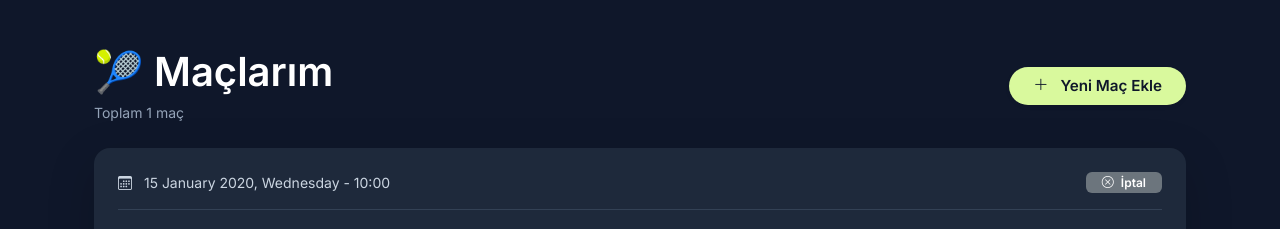
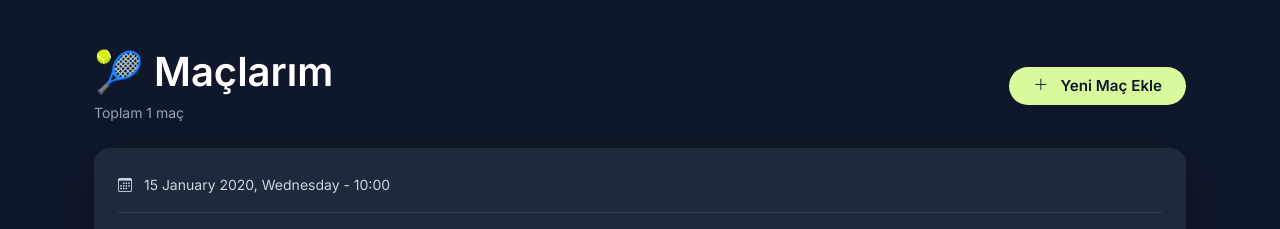
Before and after one commit to yamanalparslan/a, a Django app: page /players/matches/ in a window 1280 px wide. Shown: the part 70-299 px from the top of the page. Run offline with Django 5.2, Linux system fonts and the light colour scheme; a user stored in the database is signed in; tables that the repository leaves empty hold one stand-in row (values such as "Sample post"); data that the repository does not hold is empty.

Commit message:
Improve match detail page

```diff
--- a/players/templates/players/match_list.html
+++ b/players/templates/players/match_list.html
@@ -32,27 +32,12 @@
 
                     <div class="card-body p-4">
 
-                        <!-- TARIH + DURUM -->
-                        <div class="d-flex justify-content-between align-items-center mb-3 pb-3" style="border-bottom: 1px solid #334155;">
+                        <!-- TARIH -->
+                        <div class="mb-3 pb-3" style="border-bottom: 1px solid #334155;">
                             <small style="color: #cbd5e1;">
                                 <i class="bi bi-calendar3 me-2"></i>
                                 {{ match.match_date|date:"d F Y, l - H:i" }}
                             </small>
-
-                            <!-- DURUM BADGE -->
-                            {% if match.status == 'completed' %}
-                                <span class="badge bg-success fs-7 px-3 py-1">
-                                    <i class="bi bi-check-circle me-1"></i> Tamamlandı
-                                </span>
-                            {% elif match.status == 'pending' %}
-                                <span class="badge bg-warning text-dark fs-7 px-3 py-1">
-                                    <i class="bi bi-hourglass-split me-1"></i> Beklemede
-                                </span>
-                            {% else %}
-                                <span class="badge bg-secondary fs-7 px-3 py-1">
-                                    <i class="bi bi-x-circle me-1"></i> İptal
-                                </span>
-                            {% endif %}
                         </div>
 
                         <!-- TAKIMLAR VE SKOR -->
@@ -96,17 +81,12 @@
                                         <span style="color: #cbd5e1;">{{ match.score_team2 }}</span>
                                     </div>
 
-                                    <!-- KAZANAN -->
-                                    {% if match.status == 'completed' %}
-                                        <small class="d-block mt-2" style="color: #d9f99d;">
                                     {% if match.score_team1 > match.score_team2 %}
                                         🏆 Takım 1
                                     {% elif match.score_team2 > match.score_team1 %}
                                         🏆 Takım 2
                                     {% else %}
                                         🤝 Berabere
-                                            {% endif %}
-                                        </small>
                                     {% endif %}
                                 </div>
                             </div>
@@ -165,17 +145,10 @@
                      onmouseover="this.style.transform='translateY(-2px)';"
                      onmouseout="this.style.transform='translateY(0)';">
 
-                    <div class="card-header border-0 pb-0 pt-3 bg-transparent d-flex justify-content-between align-items-center px-3">
+                    <div class="card-header border-0 pb-0 pt-3 bg-transparent px-3">
                         <span class="badge bg-dark border border-secondary text-white fw-normal" style="font-size: 0.7rem;">
                             {{ match.match_date|date:"d M Y - H:i" }}
                         </span>
-
-                        <!-- DURUM BADGE -->
-                        {% if match.status == 'completed' %}
-                            <span class="badge bg-success" style="font-size: 0.65rem;">✅ Tamamlandı</span>
-                        {% elif match.status == 'pending' %}
-                            <span class="badge bg-warning text-dark" style="font-size: 0.65rem;">⏳ Beklemede</span>
-                        {% endif %}
                     </div>
 
                     <div class="card-body p-3">
```
Lines whose indentation alone changed are shown as unchanged.
